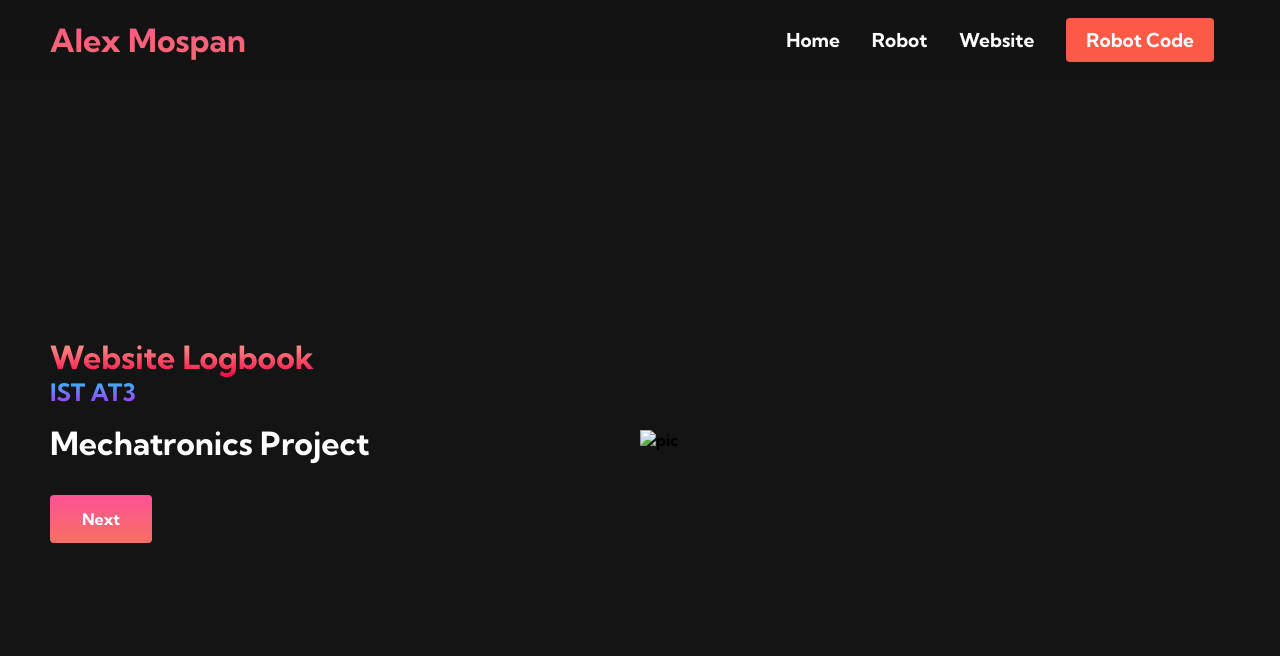
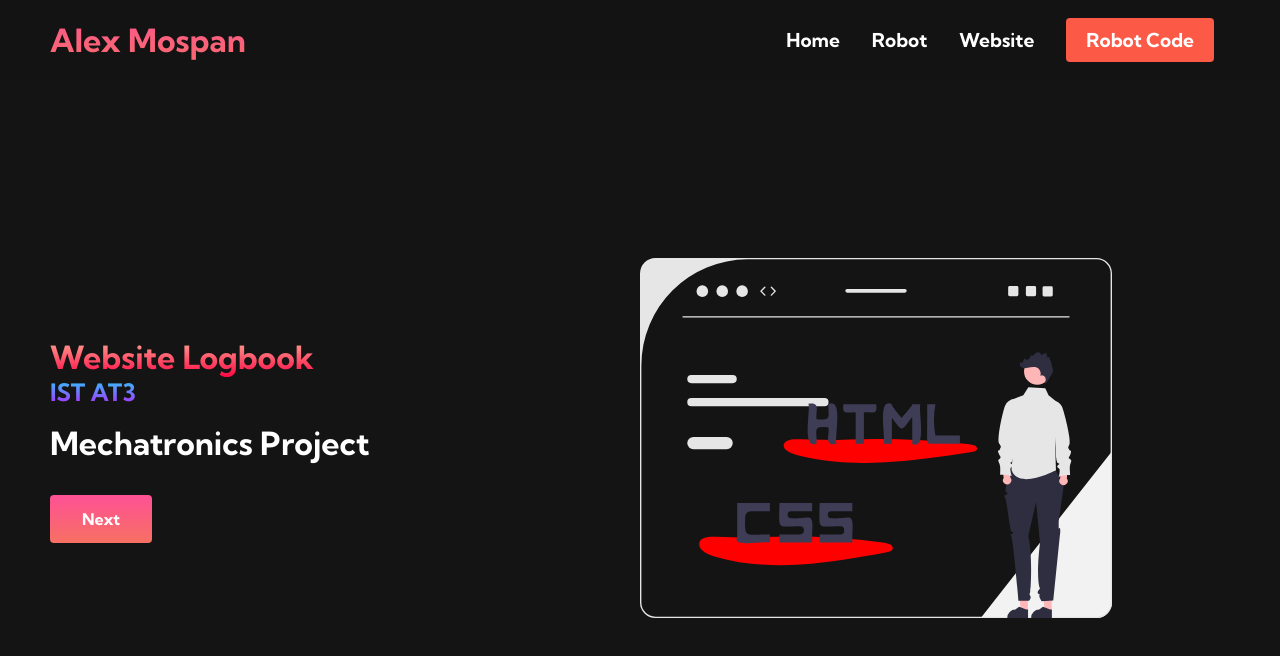
Before and after one commit to theminecraftserverv/AT3-Website, a plain HTML site: page website.html in a window 1280 px wide. Drawn offline with Linux system fonts and the light colour scheme.

Commit message:
Update website.html

```diff
--- a/website.html
+++ b/website.html
@@ -57,7 +57,7 @@
                     <button class="main__btn"><a href="/">Next</a></button>
                 </div>
                 <div class="main__image--contianer">
-                    <img src="images/html css.svg" alt="pic" id="main__img">
+                    <img src="html css.svg" alt="pic" id="main__img">
                 </div>
             </div>
          </div>
```
